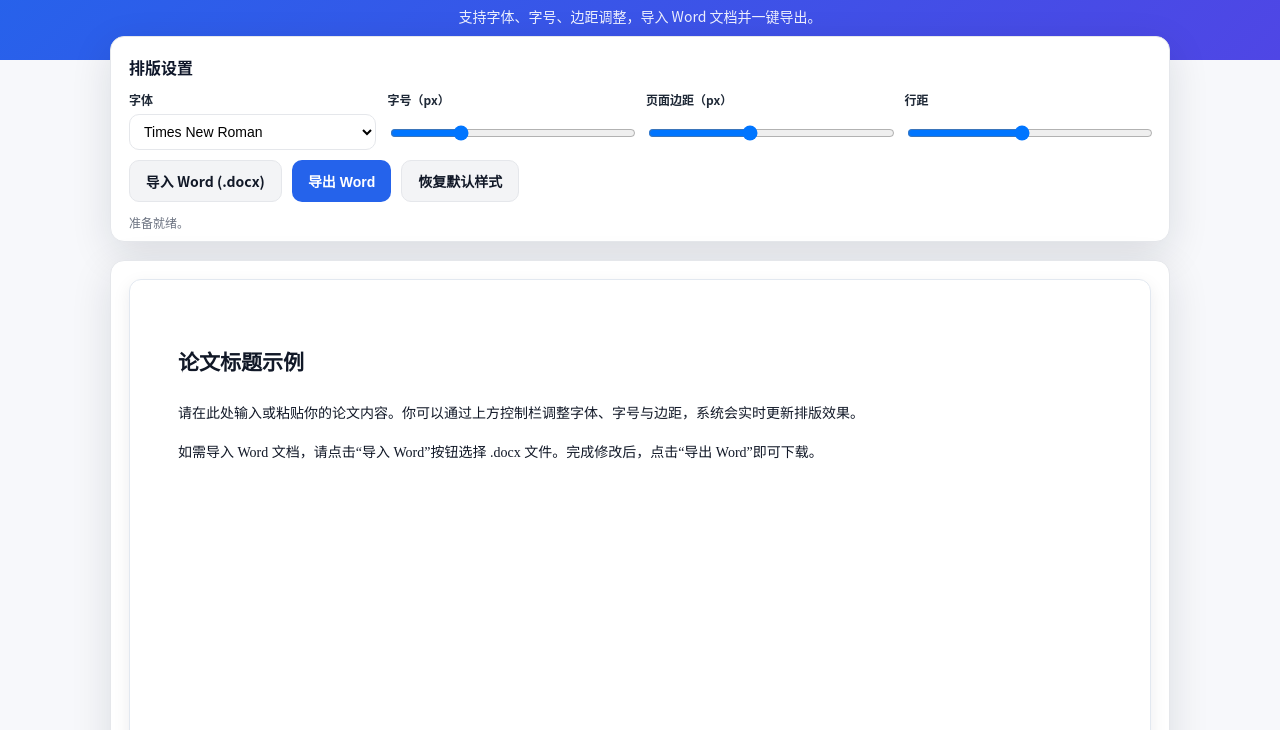
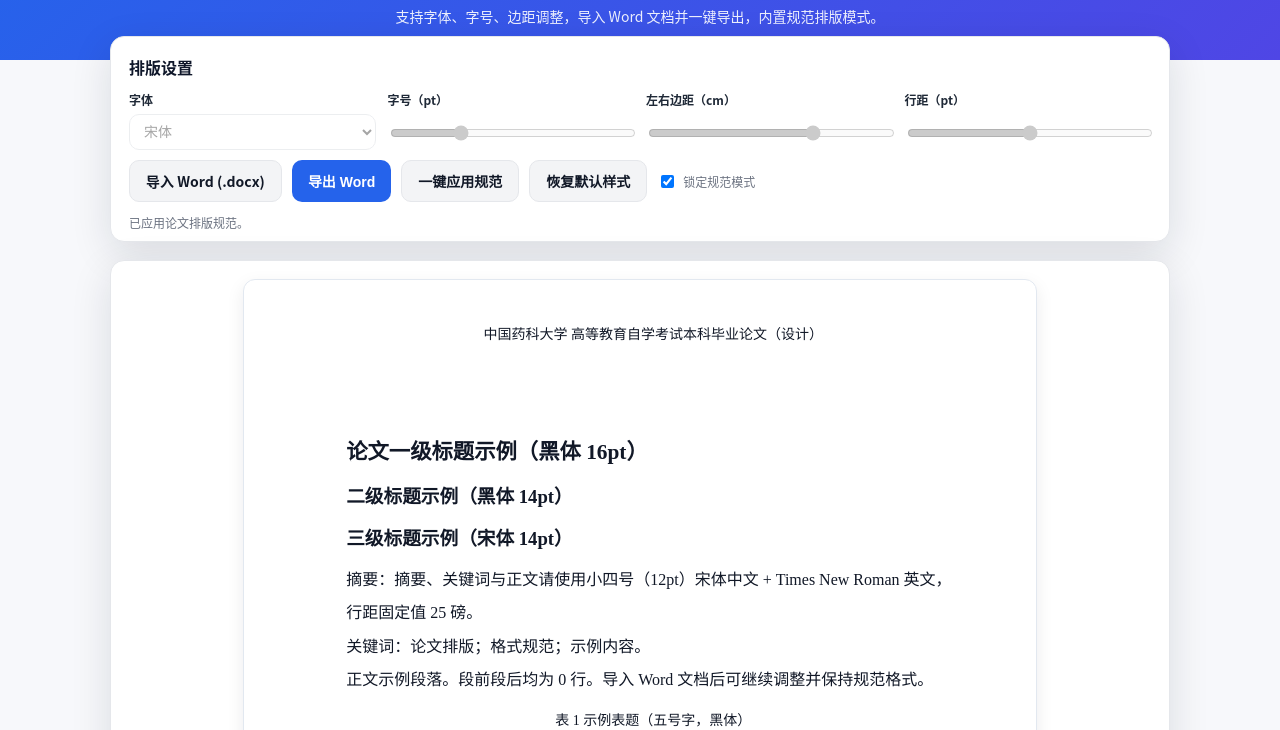
Before and after one commit to heyan123456789/heyan, a plain HTML site: page index.html in a window 1280 px wide. Shown: the part 70-800 px from the top of the page. Drawn offline with nearby package versions, Linux system fonts and the light colour scheme.

Commit message:
Apply thesis formatting spec

```diff
--- a/index.html
+++ b/index.html
@@ -4,7 +4,7 @@
   <meta charset="utf-8" />
   <meta name="viewport" content="width=device-width,initial-scale=1" />
   <title>论文修改器 | 网页版</title>
-  <meta name="description" content="支持字体、边距、字号调整的网页版论文修改器，可导入并导出 Word 文档。" />
+  <meta name="description" content="支持字体、边距、字号调整的网页版论文修改器，可导入并导出 Word 文档，并内置论文排版规范。 " />
   <style>
     :root{
       --bg: #f7f8fb;
@@ -16,6 +16,12 @@
       --primary-dark: #1d4ed8;
       --shadow: 0 12px 40px rgba(15, 23, 42, 0.12);
       --radius: 14px;
+      --a4-width: 210mm;
+      --a4-height: 297mm;
+      --margin-top: 2.54cm;
+      --margin-bottom: 2.54cm;
+      --margin-left: 2.7cm;
+      --margin-right: 2cm;
     }
     *{ box-sizing: border-box; }
     body{
@@ -119,16 +125,70 @@
       overflow: hidden;
     }
     .page{
-      min-height: 700px;
+      width: var(--a4-width);
+      min-height: var(--a4-height);
       background: #fff;
-      margin: 18px;
+      margin: 18px auto 28px;
       border: 1px solid #e2e8f0;
       border-radius: 12px;
       box-shadow: 0 6px 18px rgba(15, 23, 42, 0.08);
-      padding: 48px;
-      font-size: 14px;
-      line-height: 1.8;
+      padding: var(--margin-top) var(--margin-right) var(--margin-bottom) var(--margin-left);
+      font-size: 12pt;
+      line-height: 25pt;
       outline: none;
+      position: relative;
+    }
+    .page-header,
+    .page-footer{
+      position: absolute;
+      left: var(--margin-left);
+      right: var(--margin-right);
+      font-family: "宋体", "SimSun", "Times New Roman", serif;
+      font-size: 10.5pt;
+      text-align: center;
+      color: #111827;
+    }
+    .page-header{
+      top: 1cm;
+    }
+    .page-footer{
+      bottom: 0.9cm;
+    }
+    .page-content{
+      margin-top: 1.6cm;
+      min-height: calc(var(--a4-height) - 6cm);
+    }
+    .page-content p{
+      margin: 0;
+      font-family: "宋体", "SimSun", "Times New Roman", serif;
+      font-size: 12pt;
+      line-height: 25pt;
+    }
+    .page-content h1{
+      font-size: 16pt;
+      font-family: "黑体", "SimHei", "Times New Roman", serif;
+      margin: 0 0 8pt;
+    }
+    .page-content h2{
+      font-size: 14pt;
+      font-family: "黑体", "SimHei", "Times New Roman", serif;
+      margin: 0 0 6pt;
+    }
+    .page-content h3{
+      font-size: 14pt;
+      font-family: "宋体", "SimSun", "Times New Roman", serif;
+      margin: 0 0 6pt;
+    }
+    .page-content .caption-table,
+    .page-content .caption-figure{
+      font-size: 10.5pt;
+      font-family: "黑体", "SimHei", "Times New Roman", serif;
+      margin: 6pt 0;
+      text-align: center;
+    }
+    .page-content .references{
+      font-family: "宋体", "SimSun", "Times New Roman", serif;
+      font-size: 12pt;
     }
     .status{
       margin-top: 12px;
@@ -146,14 +206,14 @@
     }
     @media (max-width: 560px){
       .controls{ grid-template-columns: 1fr; }
-      .page{ margin: 12px; padding: 32px; }
+      .page{ margin: 12px; width: auto; padding: 32px; }
     }
   </style>
 </head>
 <body>
   <header>
     <h1>网页版论文修改器</h1>
-    <p>支持字体、字号、边距调整，导入 Word 文档并一键导出。</p>
+    <p>支持字体、字号、边距调整，导入 Word 文档并一键导出，内置规范排版模式。</p>
   </header>
 
   <div class="container">
@@ -164,39 +224,54 @@
           <label for="fontFamily">字体</label>
           <select id="fontFamily">
             <option value="'Times New Roman', serif">Times New Roman</option>
-            <option value="'宋体', 'SimSun', serif">宋体</option>
+            <option value="'宋体', 'SimSun', 'Times New Roman', serif">宋体</option>
             <option value="'仿宋', 'FangSong', serif">仿宋</option>
             <option value="'微软雅黑', 'Microsoft YaHei', sans-serif">微软雅黑</option>
             <option value="'Calibri', sans-serif">Calibri</option>
           </select>
         </div>
         <div class="control">
-          <label for="fontSize">字号（px）</label>
-          <input id="fontSize" type="range" min="10" max="26" value="14" />
+          <label for="fontSize">字号（pt）</label>
+          <input id="fontSize" type="range" min="10" max="18" step="0.5" value="12" />
         </div>
         <div class="control">
-          <label for="marginSize">页面边距（px）</label>
-          <input id="marginSize" type="range" min="20" max="90" value="48" />
+          <label for="marginSize">左右边距（cm）</label>
+          <input id="marginSize" type="range" min="2" max="3" step="0.1" value="2.7" />
         </div>
         <div class="control">
-          <label for="lineHeight">行距</label>
-          <input id="lineHeight" type="range" min="1.2" max="2.5" step="0.1" value="1.8" />
+          <label for="lineHeight">行距（pt）</label>
+          <input id="lineHeight" type="range" min="20" max="30" step="1" value="25" />
         </div>
       </div>
       <div class="button-row">
         <label class="btn secondary" for="docxInput">导入 Word (.docx)</label>
         <input id="docxInput" type="file" accept=".docx" hidden />
         <button id="exportBtn" class="btn">导出 Word</button>
+        <button id="applySpecBtn" class="btn secondary">一键应用规范</button>
         <button id="resetBtn" class="btn secondary">恢复默认样式</button>
+        <label class="control" style="flex-direction: row; align-items: center; gap: 6px;">
+          <input id="lockSpec" type="checkbox" checked />
+          <span>锁定规范模式</span>
+        </label>
       </div>
       <div class="status" id="status">准备就绪。</div>
     </section>
 
     <section class="editor-shell">
-      <div id="editor" class="page" contenteditable="true" aria-label="论文内容编辑区">
-        <h2>论文标题示例</h2>
-        <p>请在此处输入或粘贴你的论文内容。你可以通过上方控制栏调整字体、字号与边距，系统会实时更新排版效果。</p>
-        <p>如需导入 Word 文档，请点击“导入 Word”按钮选择 .docx 文件。完成修改后，点击“导出 Word”即可下载。</p>
+      <div id="editor" class="page" aria-label="论文内容编辑区">
+        <div class="page-header">中国药科大学 高等教育自学考试本科毕业论文（设计）</div>
+        <div class="page-content" contenteditable="true">
+          <h1>论文一级标题示例（黑体 16pt）</h1>
+          <h2>二级标题示例（黑体 14pt）</h2>
+          <h3>三级标题示例（宋体 14pt）</h3>
+          <p>摘要：摘要、关键词与正文请使用小四号（12pt）宋体中文 + Times New Roman 英文，行距固定值 25 磅。</p>
+          <p>关键词：论文排版；格式规范；示例内容。</p>
+          <p>正文示例段落。段前段后均为 0 行。导入 Word 文档后可继续调整并保持规范格式。</p>
+          <p class="caption-table">表 1 示例表题（五号字，黑体）</p>
+          <p class="caption-figure">图 1 示例图题（五号字，黑体）</p>
+          <p class="references">参考文献：参考文献条目使用小四号宋体、Times New Roman。</p>
+        </div>
+        <div class="page-footer">第 1 页</div>
       </div>
     </section>
   </div>
@@ -214,12 +289,55 @@
     const lineHeight = document.getElementById('lineHeight');
     const statusEl = document.getElementById('status');
     const docxInput = document.getElementById('docxInput');
+    const lockSpec = document.getElementById('lockSpec');
+    const pageHeader = document.querySelector('.page-header');
+    const pageFooter = document.querySelector('.page-footer');
+    const pageContent = document.querySelector('.page-content');
+
+    const specDefaults = {
+      fontFamily: "'宋体', 'SimSun', 'Times New Roman', serif",
+      fontSize: 12,
+      lineHeight: 25,
+      marginTop: '2.54cm',
+      marginBottom: '2.54cm',
+      marginLeft: '2.7cm',
+      marginRight: '2cm',
+      headerText: '中国药科大学 高等教育自学考试本科毕业论文（设计）',
+      footerText: '第 1 页',
+    };
+
+    const updateControlLock = () => {
+      const isLocked = lockSpec.checked;
+      fontFamily.disabled = isLocked;
+      fontSize.disabled = isLocked;
+      marginSize.disabled = isLocked;
+      lineHeight.disabled = isLocked;
+    };
 
     const updateStyles = () => {
+      if (lockSpec.checked) {
+        editor.style.setProperty('--margin-top', specDefaults.marginTop);
+        editor.style.setProperty('--margin-bottom', specDefaults.marginBottom);
+        editor.style.setProperty('--margin-left', specDefaults.marginLeft);
+        editor.style.setProperty('--margin-right', specDefaults.marginRight);
+        editor.style.fontFamily = specDefaults.fontFamily;
+        editor.style.fontSize = `${specDefaults.fontSize}pt`;
+        editor.style.lineHeight = `${specDefaults.lineHeight}pt`;
+        pageHeader.textContent = specDefaults.headerText;
+        pageFooter.textContent = specDefaults.footerText;
+        fontFamily.value = specDefaults.fontFamily;
+        fontSize.value = specDefaults.fontSize;
+        lineHeight.value = specDefaults.lineHeight;
+        marginSize.value = 2.7;
+        updateControlLock();
+        return;
+      }
       editor.style.fontFamily = fontFamily.value;
-      editor.style.fontSize = `${fontSize.value}px`;
-      editor.style.padding = `${marginSize.value}px`;
-      editor.style.lineHeight = lineHeight.value;
+      editor.style.fontSize = `${fontSize.value}pt`;
+      editor.style.lineHeight = `${lineHeight.value}pt`;
+      editor.style.setProperty('--margin-left', `${marginSize.value}cm`);
+      editor.style.setProperty('--margin-right', `${Math.max(1.5, marginSize.value - 0.7).toFixed(1)}cm`);
+      updateControlLock();
     };
 
     const setStatus = (text, isError = false) => {
@@ -232,13 +350,27 @@
     marginSize.addEventListener('input', updateStyles);
     lineHeight.addEventListener('input', updateStyles);
 
+    const applySpec = () => {
+      lockSpec.checked = true;
+      updateStyles();
+      setStatus('已应用论文排版规范。');
+    };
+
+    document.getElementById('applySpecBtn').addEventListener('click', applySpec);
+
     document.getElementById('resetBtn').addEventListener('click', () => {
+      lockSpec.checked = false;
       fontFamily.value = "'Times New Roman', serif";
-      fontSize.value = 14;
-      marginSize.value = 48;
-      lineHeight.value = 1.8;
+      fontSize.value = 12;
+      marginSize.value = 2.7;
+      lineHeight.value = 25;
       updateStyles();
       setStatus('已恢复默认样式。');
+    });
+
+    lockSpec.addEventListener('change', () => {
+      updateStyles();
+      setStatus(lockSpec.checked ? '规范模式已锁定。' : '已切换为自定义模式。');
     });
 
     docxInput.addEventListener('change', async (event) => {
@@ -254,7 +386,7 @@
       try {
         const arrayBuffer = await file.arrayBuffer();
         const result = await mammoth.convertToHtml({ arrayBuffer });
-        editor.innerHTML = result.value || '<p>文档为空。</p>';
+        pageContent.innerHTML = result.value || '<p>文档为空。</p>';
         updateStyles();
         setStatus('导入成功，可以开始编辑。');
       } catch (error) {
@@ -266,17 +398,17 @@
     document.getElementById('exportBtn').addEventListener('click', () => {
       const styleBlock = `
         <style>
-          body { font-family: ${fontFamily.value}; font-size: ${fontSize.value}px; line-height: ${lineHeight.value}; }
-          .page { padding: ${marginSize.value}px; }
+          body { font-family: ${lockSpec.checked ? specDefaults.fontFamily : fontFamily.value}; font-size: ${lockSpec.checked ? specDefaults.fontSize : fontSize.value}pt; line-height: ${lockSpec.checked ? specDefaults.lineHeight : lineHeight.value}pt; }
+          .page { padding: ${lockSpec.checked ? specDefaults.marginTop : `${marginSize.value}cm`} ${lockSpec.checked ? specDefaults.marginRight : `${Math.max(1.5, marginSize.value - 0.7).toFixed(1)}cm`} ${lockSpec.checked ? specDefaults.marginBottom : `${marginSize.value}cm`} ${lockSpec.checked ? specDefaults.marginLeft : `${marginSize.value}cm`}; }
         </style>
       `;
-      const html = `<!doctype html><html><head><meta charset="utf-8">${styleBlock}</head><body>${editor.innerHTML}</body></html>`;
+      const html = `<!doctype html><html><head><meta charset="utf-8">${styleBlock}</head><body>${pageContent.innerHTML}</body></html>`;
       const docxBlob = window.htmlDocx.asBlob(html);
       saveAs(docxBlob, '论文修改.docx');
       setStatus('已导出 Word 文档。');
     });
 
-    updateStyles();
+    applySpec();
   </script>
 </body>
 </html>
```
